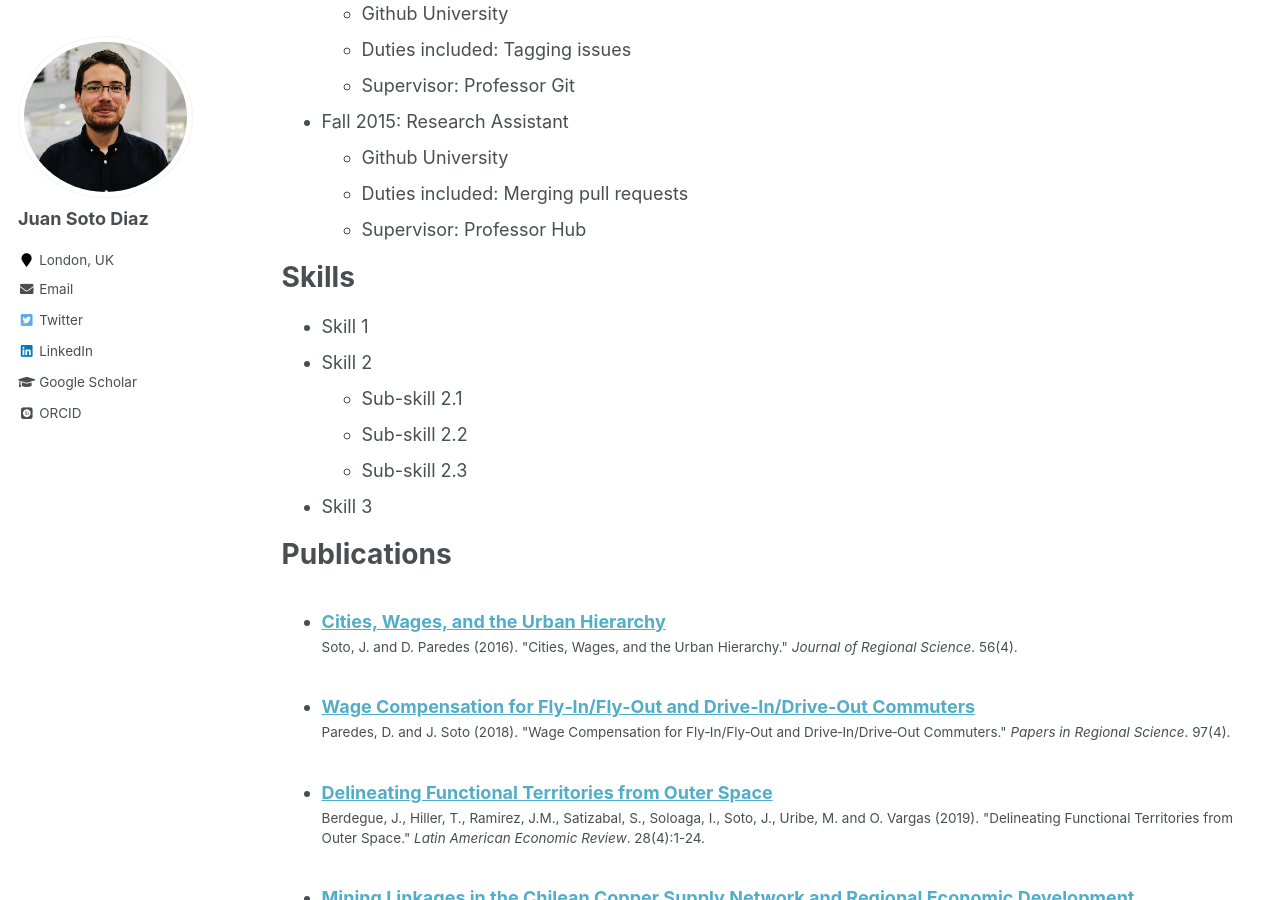
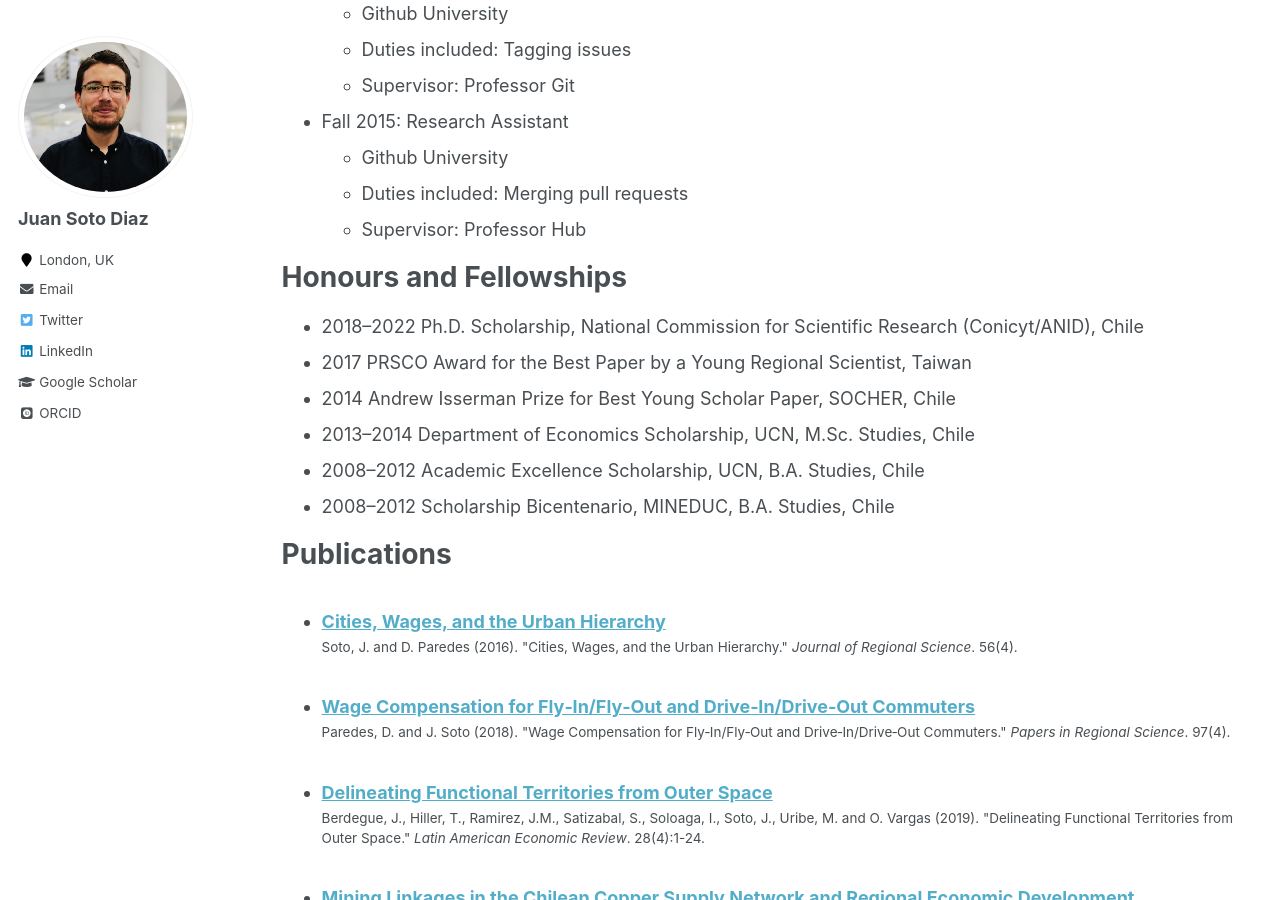
Before and after one commit to pedrofierroz87/pedrofierroz87.github.io, a Jekyll site: the page built from _pages/cv.md, in a window 1280 px wide and 900 px high, scrolled down 642 px. Built offline with Jekyll 4.4.1, drawn with Linux system fonts in a browser that asks for light colours; some web fonts are replaced.

Commit message:
Update cv.md

```diff
--- a/_pages/cv.md
+++ b/_pages/cv.md
@@ -21,9 +21,9 @@ Education
 
 **Prior Education**
 
-*  [Universidad Catolica del Norte (UCN - Chile)](https://www.ucn.cl/en/)
-  * M.S. in Regional Science (2013 - 2014)
-  * B.A. in Business Management (2008 - 2012)
+*  [Universidad Catolica del Norte (UCN - Chile)](https://www.ucn.cl/en/about-ucn/)
+    * M.S. in Regional Science (2013 - 2014)
+    * B.A. in Business Management (2008 - 2012)
 
 Work experience
 ======
@@ -37,14 +37,14 @@ Work experience
   * Duties included: Merging pull requests
   * Supervisor: Professor Hub
 
-Skills
+Honours and Fellowships
 ======
-* Skill 1
-* Skill 2
-  * Sub-skill 2.1
-  * Sub-skill 2.2
-  * Sub-skill 2.3
-* Skill 3
+* 2018–2022 Ph.D. Scholarship, National Commission for Scientific Research (Conicyt/ANID), Chile
+* 2017 PRSCO Award for the Best Paper by a Young Regional Scientist, Taiwan
+* 2014 Andrew Isserman Prize for Best Young Scholar Paper, SOCHER, Chile
+* 2013–2014 Department of Economics Scholarship, UCN, M.Sc. Studies, Chile
+* 2008–2012 Academic Excellence Scholarship, UCN, B.A. Studies, Chile
+* 2008–2012 Scholarship Bicentenario, MINEDUC, B.A. Studies, Chile
 
 Publications
 ======
```
